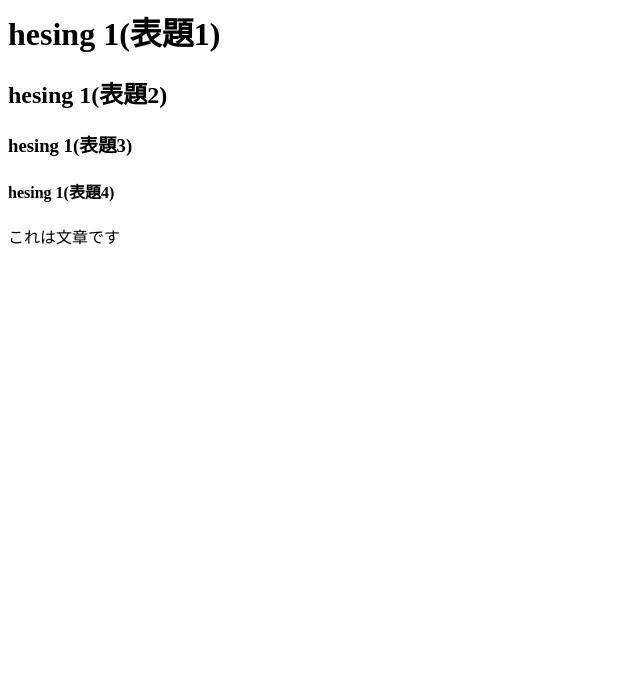
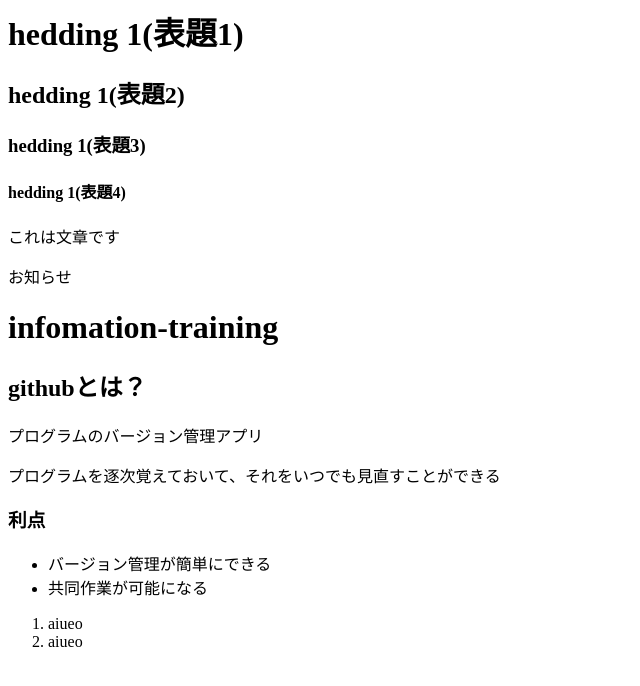
Before and after one commit to nitsusii/infomation-training, a plain HTML site: page index.html in a window 1280 px wide. Shown: the whole page, without its empty margins (0-640 px from the left). Drawn offline with Linux system fonts and the light colour scheme.

Commit message:
9月17日4時間目htmlやマークダウンの話

```diff
--- a/index.html
+++ b/index.html
@@ -1,5 +1,22 @@
-<h1>hesing 1(表題1)</h1>
-<h2>hesing 1(表題2)</h2>
-<h3>hesing 1(表題3)</h3>
-<h4>hesing 1(表題4)</h4>
+<h1>hedding 1(表題1)</h1>
+<h2>hedding 1(表題2)</h2>
+<h3>hedding 1(表題3)</h3>
+<h4>hedding 1(表題4)</h4>
 <p>これは文章です</p>
+お知らせ
+
+<h1>infomation-training</h1>
+<h2>githubとは？</h2>
+<storong>プログラムのバージョン管理アプリ</storong>
+<p>プログラムを逐次覚えておいて、それをいつでも見直すことができる</p>
+
+<h3>利点</h3>
+<ul>
+    <li>バージョン管理が簡単にできる</li>
+    <li>共同作業が可能になる</li>
+</ul>
+
+<ol>
+    <li>aiueo</li>
+    <li>aiueo</li>
+</ol>
```
Also changed, not shown: image.png (added), 1 other file.
